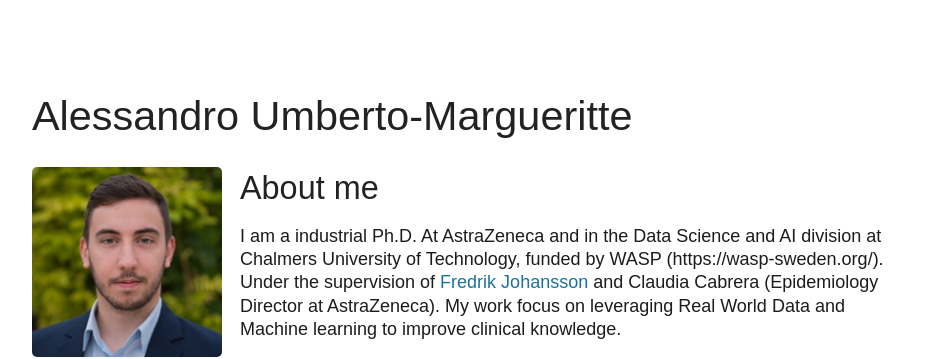
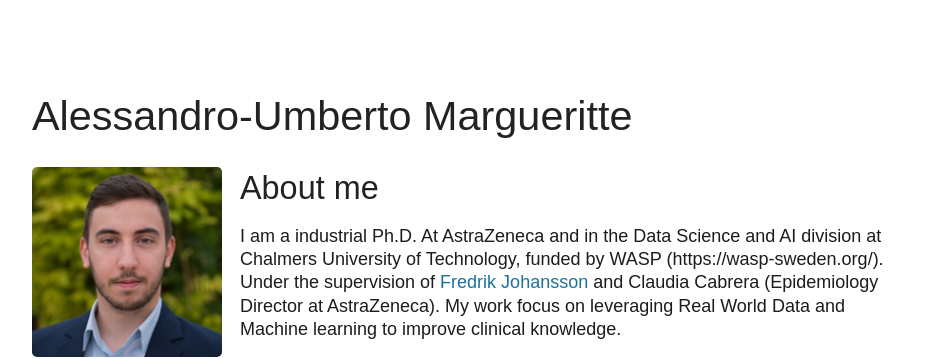
Before and after one commit to Healthy-AI/healthy-ai.github.io, a Jekyll site: the page built from _people/alessandro.markdown, in a window 1280 px wide. Shown: the part 130-489 px from the top of the page, without its empty margins (168-1111 px from the left). Built offline with Jekyll 4.4.1, drawn with Linux system fonts in a browser that asks for light colours.

```diff
--- a/_people/alessandro.markdown
+++ b/_people/alessandro.markdown
@@ -1,6 +1,6 @@
 ---
 layout: person
-title: 'Alessandro Umberto-Margueritte'
+title: 'Alessandro-Umberto Margueritte'
 category: people
 permalink: /people/alessandro
 image: /assets/people/alessandro.png
```
